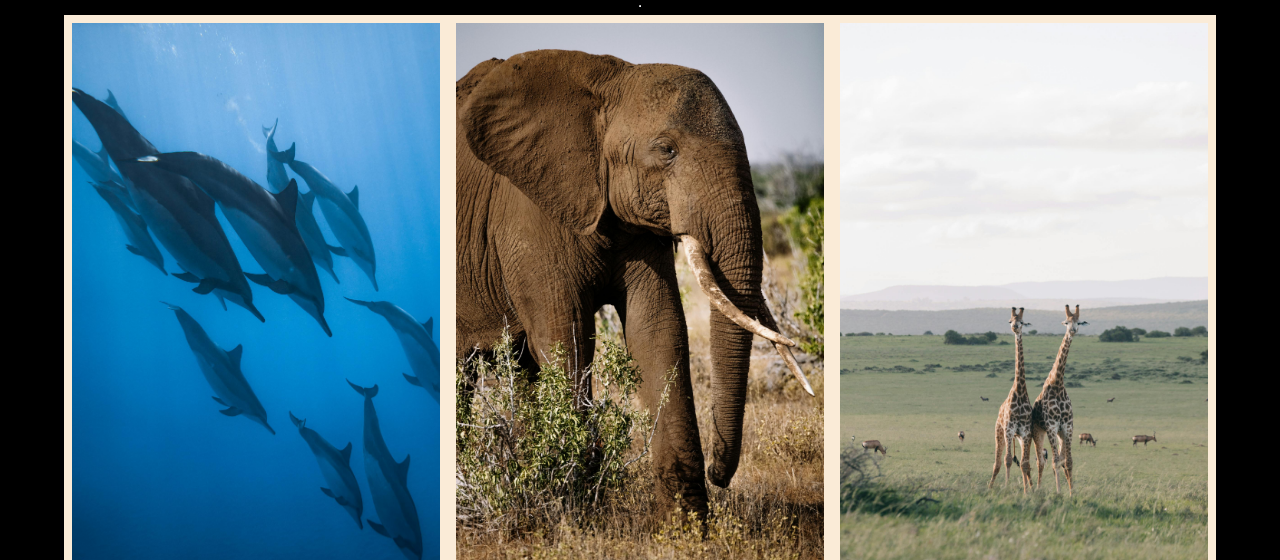
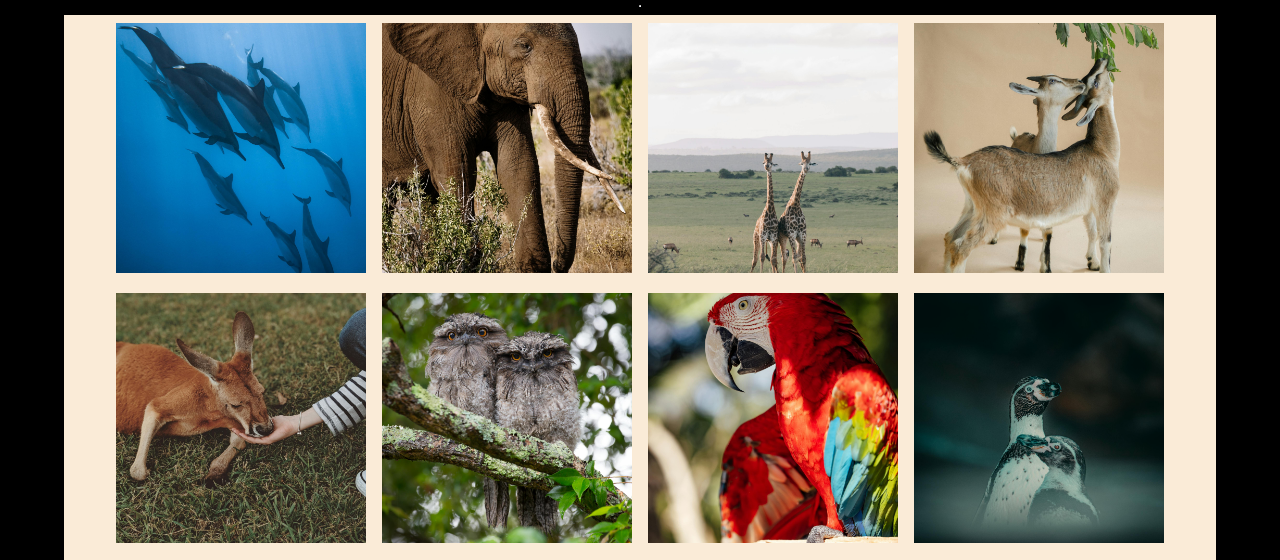
Before and after one commit to kamoM312/Photo-Gallery-Project-2, a plain HTML site: page index.html in a window 1280 px wide. Shown: the part 163-723 px from the top of the page. Drawn offline with Linux system fonts and the light colour scheme.

Commit message:
fixed gallery display

```diff
--- a/style.css
+++ b/style.css
@@ -1,11 +1,5 @@
 * {
     box-sizing: border-box;
-}
-
-html {
-    /* width: 100vw; */
-    /* width: 100%; */
-
 }
 
 body {
@@ -32,24 +26,25 @@ body {
 
 .gallery-container {
     background-color: antiquewhite;
-    /* display: flex;
-    flex-wrap: wrap; */
+    display: flex;
+    flex-wrap: wrap;
     width: 90%;
     padding: 0;
 
     justify-content: center;
 
-    display: grid;
+    max-width: 1200px;
+
+    /* display: grid;
     grid-template-columns: 1fr 1fr 1fr;
     grid-template-rows: auto;
-    align-items: stretch;
+    /* align-items: stretch; */
     justify-content: center;
+    box-sizing: content-box;
 
 }
 
 .gallery-item {
-    display: flex;
-    flex-basis: 30%;
     margin: 0.5rem;
     cursor: pointer;
 }
@@ -62,8 +57,8 @@ body {
 }
 
 .gallery-item img {
-    width: 100%;
-    height: 100%;
+    width: 250px;
+    height: 250px;
     /* maintain image shape */
     object-fit: cover;
 }
```
